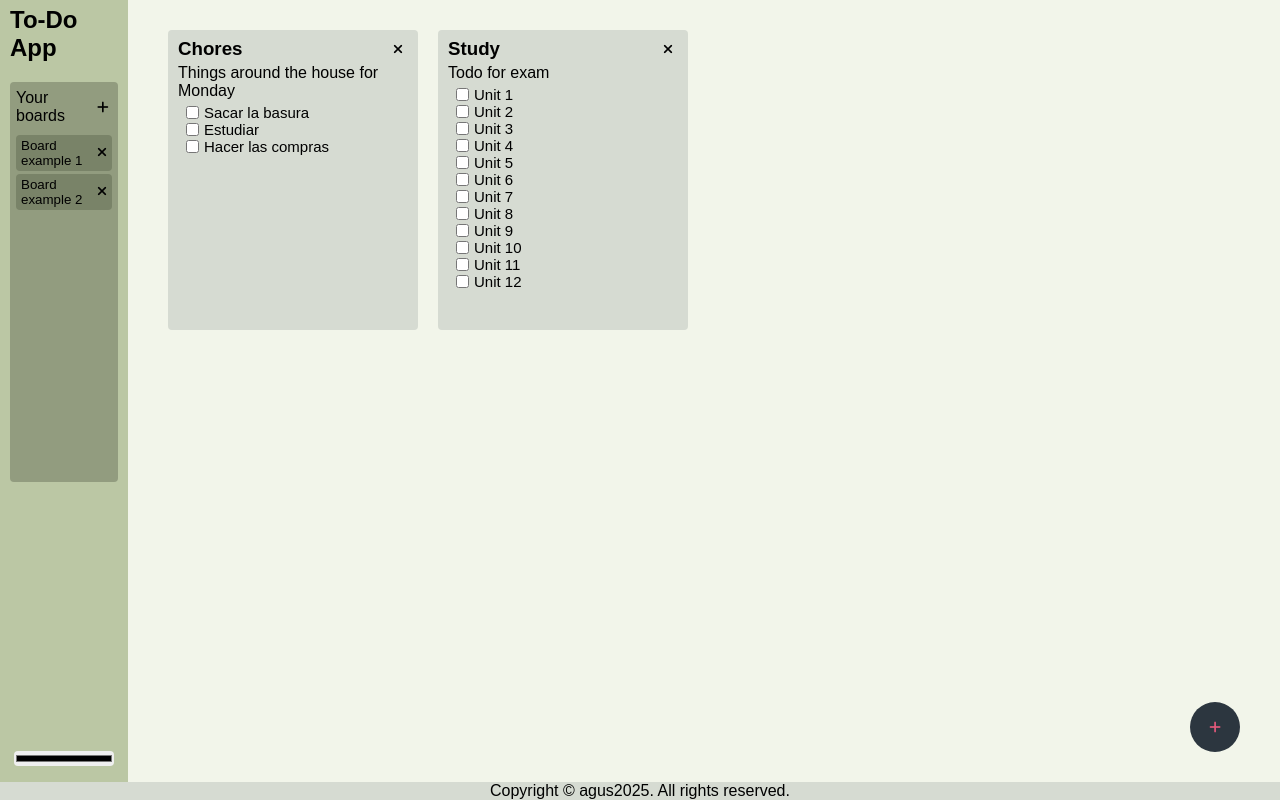
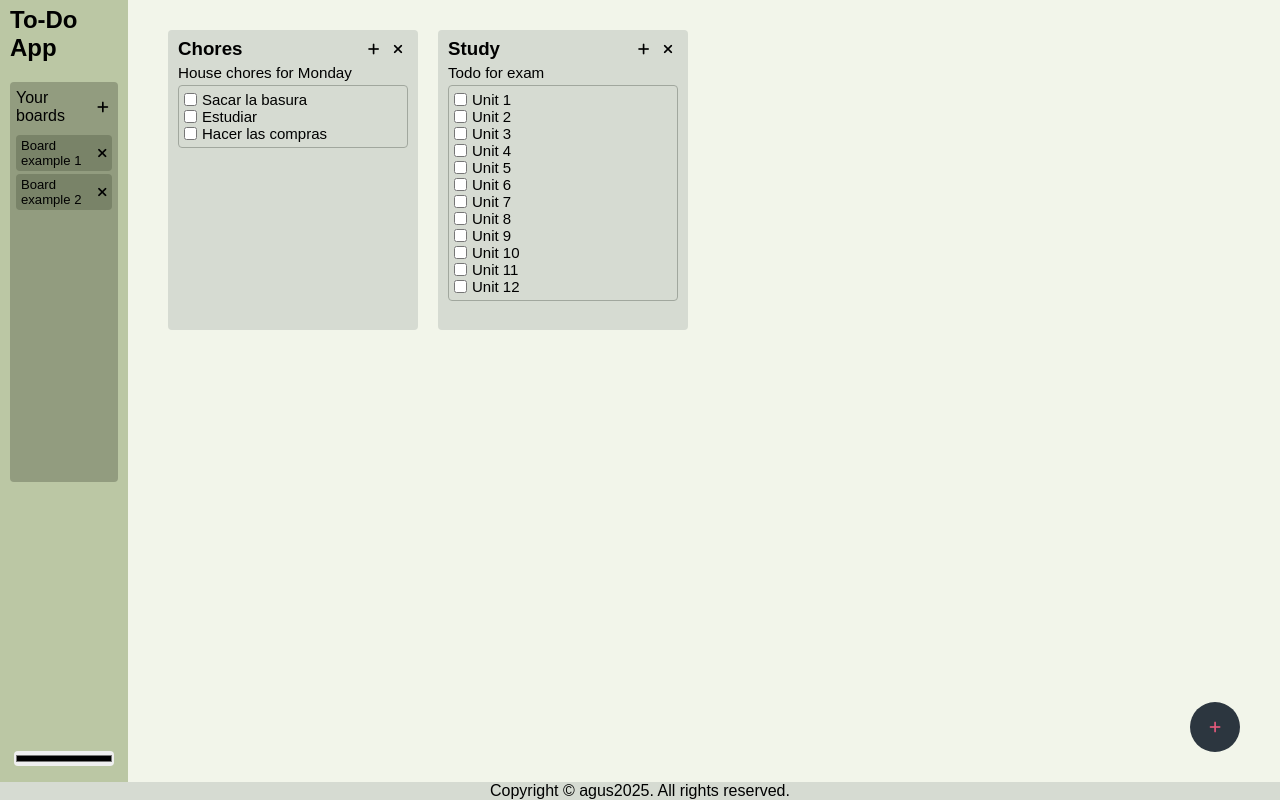
Before and after one commit to agustin-risso/todo-project, a plain HTML site: page index.html in a window 1280 px wide. Drawn offline with Linux system fonts and the light colour scheme.

Commit message:
styles update

```diff
--- a/index.html
+++ b/index.html
@@ -18,9 +18,15 @@
                         <p>Your boards</p>
                         <button class="new-board-button" type="button"><i class="fa-solid fa-plus"></i></button>
                     </div>
-                    <div class="boards-container">
-                        <button class="board">Board example 1<i class="fa-solid fa-xmark"></i></button>
-                        <button class="board">Board example 2<i class="fa-solid fa-xmark"></i></button>
+                    <div class="boards-tabs-container">
+                        <div class="board-tab">
+                            <p class="board-name">Board example 1</p>
+                            <button class="delete-board-button" type="button"><i class="fa-solid fa-xmark"></i></button>
+                        </div>
+                        <div class="board-tab">
+                            <p class="board-name">Board example 2</p>
+                            <button class="delete-board-button" type="button"><i class="fa-solid fa-xmark"></i></button>
+                        </div>
                     </div>
                 </div>
                 <input class="color-picker" type="color">
@@ -30,10 +36,13 @@
                     <div class="todo">
                         <div class="todo-header">
                             <h3>Chores</h3>
-                            <button class="delete-todo-button" type="button"><i class="fa-solid fa-xmark"></i></button>
+                            <div class="todo-header-buttons">
+                                <button class="delete-todo-button" type="button"><i class="fa-solid fa-plus"></i></button>
+                                <button class="delete-todo-button" type="button"><i class="fa-solid fa-xmark"></i></button>
+                            </div>
                         </div>
                         <div class="todo-content">
-                            <p>Things around the house for Monday</p>
+                            <p>House chores for Monday</p>
                             <div class="tasks-wrapper">
                                 <p><input type="checkbox">Sacar la basura</p>
                                 <p><input type="checkbox">Estudiar</p>
@@ -44,7 +53,10 @@
                     <div class="todo">
                         <div class="todo-header">
                             <h3>Study</h3>
-                            <button class="delete-todo-button" type="button"><i class="fa-solid fa-xmark"></i></button>
+                            <div class="todo-header-buttons">
+                                <button class="delete-todo-button" type="button"><i class="fa-solid fa-plus"></i></button>
+                                <button class="delete-todo-button" type="button"><i class="fa-solid fa-xmark"></i></button>
+                            </div>
                         </div>
                         <div class="todo-content">
                             <p>Todo for exam</p>
--- a/style.css
+++ b/style.css
@@ -64,14 +64,14 @@ main > nav > .boards-section > .boards-section-header > .new-board-button:hover{
     background-color: #798368;
 }
 
-main > nav > .boards-section > .boards-container{
+main > nav > .boards-section > .boards-tabs-container{
     display: flex;
     flex-direction: column;
     gap: 3px;
     padding: 0 2px;
 }
 
-main > nav > .boards-section > .boards-container > .board{
+main > nav > .boards-section > .boards-tabs-container > .board-tab{
     display: flex;
     justify-content: space-between;
     align-items: center;
@@ -81,7 +81,24 @@ main > nav > .boards-section > .boards-container > .board{
     border-radius: 4px;
     text-align: left;
     cursor: pointer;
+    font-size: .82rem;
 }
+
+main > nav > .boards-section > .boards-tabs-container > .board-tab > .delete-board-button{
+    width: 20px;
+    height: 20px;
+    margin-right: -3px;
+    border-radius: 50%;
+    border: 1px solid transparent;
+    cursor: pointer;
+    background-color: transparent;
+    transition: all 200ms;
+}
+
+main > nav > .boards-section > .boards-tabs-container > .board-tab > .delete-board-button:hover{
+    background-color: #606852;
+}
+
 
 main > nav > .color-picker {
   margin-top: auto;
@@ -126,7 +143,7 @@ main > .board > .todo-wrapper > .todo > .todo-header{
     justify-content: space-between;
     align-items: center;
 }
-main > .board > .todo-wrapper > .todo > .todo-header > .delete-todo-button{
+main > .board > .todo-wrapper > .todo > .todo-header > .todo-header-buttons > button{
     height: 20px;
     width: 20px;
     background-color: transparent;
@@ -136,7 +153,7 @@ main > .board > .todo-wrapper > .todo > .todo-header > .delete-todo-button{
     transition: all 200ms;
 }
 
-main > .board > .todo-wrapper > .todo > .todo-header > .delete-todo-button:hover{
+main > .board > .todo-wrapper > .todo > .todo-header > .todo-header-buttons > button:hover{
     background-color: #a5ada0;
 }
 
@@ -146,10 +163,16 @@ main > .board > .todo-wrapper > .todo > .todo-content {
     gap: 4px;
 }
 
+main > .board > .todo-wrapper > .todo > .todo-content > p {
+    font-size: .95rem;
+}
+
 main > .board > .todo-wrapper > .todo > .todo-content > .tasks-wrapper {
     font-size: 15px;
-    margin-left: 8px;
     display: flex;
+    border: 1px solid #a1a79e;
+    border-radius: 4px;
+    padding: 5px;
     flex-direction: column;
     flex-wrap: wrap;
 }
@@ -170,6 +193,12 @@ main > .board > .new-todo-button{
     background-color: #2c363f;
     color: #e75a7c;
     cursor: pointer;
+    transition: all 250ms;
+}
+
+main > .board > .new-todo-button:hover{
+    /*filter: brightness(1.5);*/
+    background-color: #495968;
 }
 
 footer{
```
